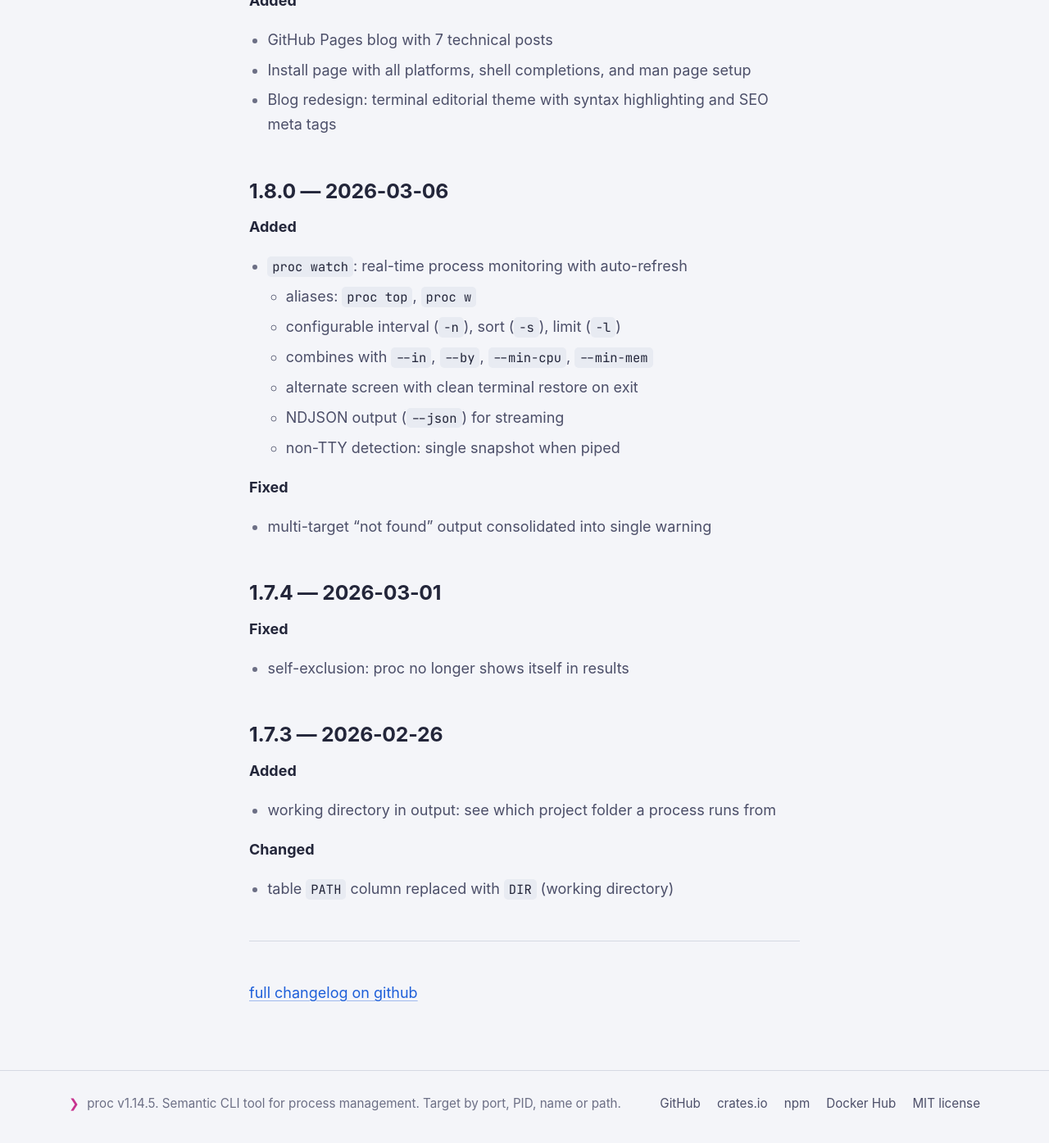
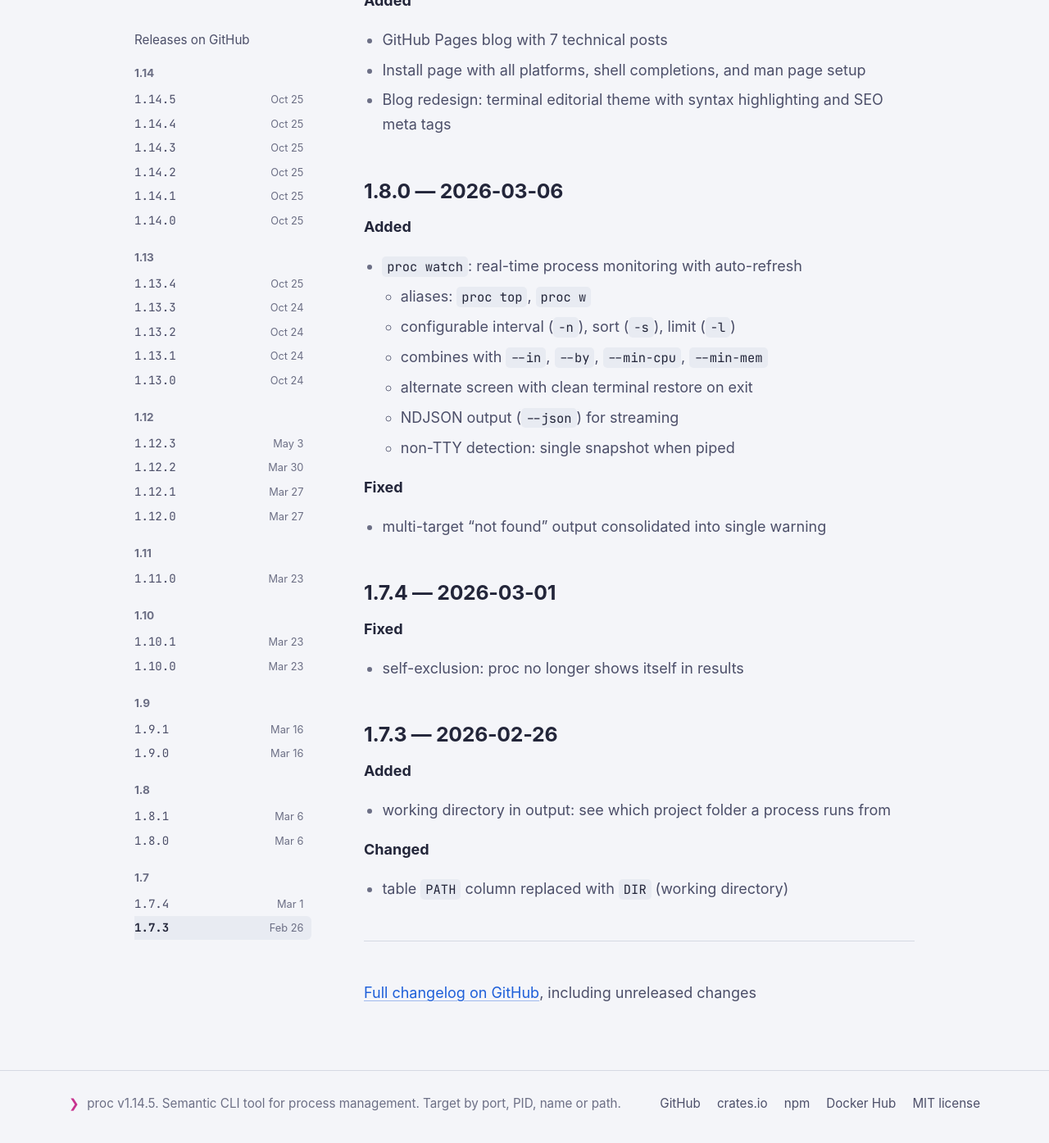
Before and after one commit to yazeed/proc, a Jekyll site: the page built from docs/changelog.md, in a window 1280 px wide and 1400 px high, scrolled down 15264 px. Shown: the top 1395 px of the window at 82% size. Built offline with Jekyll 4.4.1, drawn with Linux system fonts in a browser that asks for light colours; some web fonts are replaced.

Commit message:
docs: version sidebar on the changelog page
Lists every version with its release date, grouped by minor version, and
marks the one being read. Built from the changelog's own headings, so new
releases appear without editing it.

```diff
--- /dev/null
+++ b/docs/_includes/changelog-nav.html
@@ -0,0 +1,28 @@
+{%- comment -%}
+  Built from the rendered changelog's "## X.Y.Z — YYYY-MM-DD" headings, grouped by minor version,
+  so a new release section appears here without editing this file.
+{%- endcomment -%}
+{% assign sections = content | split: '<h2 id="' %}
+{% assign latest_year = sections[1] | split: '</h2>' | first | split: " — " | last | strip | date: "%Y" %}
+<nav class="docs-nav" aria-label="Versions" data-spy>
+  <a class="docs-nav-all" href="https://github.com/yazeed/proc-cli/releases">Releases on GitHub</a>
+  {% assign minor = "" %}
+  {% for section in sections offset: 1 %}
+  {% assign id = section | split: '"' | first %}
+  {% assign heading = section | split: '</h2>' | first | split: '">' | last %}
+  {% assign version = heading | split: " — " | first | strip %}
+  {% assign released = heading | split: " — " | last | strip %}
+  {% assign parts = version | split: "." %}
+  {% capture this_minor %}{{ parts[0] }}.{{ parts[1] }}{% endcapture %}
+  {% if this_minor != minor %}
+  {% unless forloop.first %}</ul>{% endunless %}
+  <p class="docs-nav-group">{{ this_minor }}</p>
+  <ul>
+  {% assign minor = this_minor %}
+  {% endif %}
+  {% assign year = released | date: "%Y" %}
+  {% if year == latest_year %}{% assign date_format = "%b %-d" %}{% else %}{% assign date_format = "%b %-d, %Y" %}{% endif %}
+    <li><a href="#{{ id }}"><span>{{ version }}</span><time class="docs-nav-date" datetime="{{ released }}">{{ released | date: date_format }}</time></a></li>
+  {% if forloop.last %}</ul>{% endif %}
+  {% endfor %}
+</nav>
--- a/docs/_layouts/page.html
+++ b/docs/_layouts/page.html
@@ -1,12 +1,13 @@
 ---
 layout: default
 ---
-{% assign is_docs = false %}
-{% if page.url contains "/commands" %}{% assign is_docs = true %}{% endif %}
-<div class="page{% if is_docs %} page-docs{% endif %}">
-  {% if is_docs %}
+{% assign aside = nil %}
+{% if page.url contains "/commands" %}{% assign aside = "commands" %}{% endif %}
+{% if page.url == "/changelog" %}{% assign aside = "changelog" %}{% endif %}
+<div class="page{% if aside %} page-docs page-{{ aside }}{% endif %}">
+  {% if aside %}
   <aside class="page-aside">
-    {% include commands-nav.html %}
+    {% include {{ aside }}-nav.html %}
   </aside>
   {% endif %}
   <article class="page-body">
--- a/docs/assets/css/style.css
+++ b/docs/assets/css/style.css
@@ -223,7 +223,7 @@ code, kbd, pre { font-family: var(--font-mono); }
   letter-spacing: -0.02em;
 }
 
-.page-docs .page-header h1 {
+.page-commands .page-header h1 {
   font-family: var(--font-mono);
   font-weight: 700;
   letter-spacing: -0.03em;
@@ -263,7 +263,8 @@ code, kbd, pre { font-family: var(--font-mono); }
   font-size: 0.88rem;
 }
 .docs-nav a:hover { background: var(--paper-sunk); color: var(--ink); }
-.docs-nav a[aria-current="page"] {
+.docs-nav a[aria-current="page"],
+.docs-nav a[aria-current="location"] {
   background: var(--paper-sunk);
   color: var(--ink);
   font-weight: 700;
@@ -276,6 +277,21 @@ code, kbd, pre { font-family: var(--font-mono); }
 }
 
 .docs-nav-proc { color: var(--muted); font-weight: 400; }
+
+/* changelog: version on the left, release date on the right */
+.page-changelog .docs-nav li a {
+  display: flex;
+  justify-content: space-between;
+  align-items: baseline;
+  gap: 0.75rem;
+}
+.docs-nav-date {
+  font-family: var(--font-text);
+  font-size: 0.8rem;
+  font-weight: 400;
+  color: var(--muted);
+  white-space: nowrap;
+}
 
 .docs-nav-group {
   margin: 0 0 0.35rem;
--- a/docs/assets/js/site.js
+++ b/docs/assets/js/site.js
@@ -1,4 +1,4 @@
-// proc website: copy buttons, heading anchors, and the target reader on the home page.
+// proc website: copy buttons, heading anchors, sidebar scroll tracking, and the target reader on the home page.
 (function () {
   "use strict";
 
@@ -50,6 +50,60 @@
       a.setAttribute("aria-label", "Link to this section");
       h.appendChild(a);
     });
+  }
+
+  // Sidebars with data-spy mark the section being read, and keep that link in view
+  function setupScrollSpy() {
+    var nav = document.querySelector(".docs-nav[data-spy]");
+    if (!nav) return;
+    var aside = nav.closest(".page-aside");
+    var links = {};
+    nav.querySelectorAll('a[href^="#"]').forEach(function (a) {
+      links[decodeURIComponent(a.getAttribute("href").slice(1))] = a;
+    });
+    var headings = Array.prototype.filter.call(document.querySelectorAll(".prose h2[id]"), function (h) {
+      return links[h.id];
+    });
+    if (!headings.length) return;
+    var current = null;
+    function mark(id) {
+      if (id === current) return;
+      if (current && links[current]) links[current].removeAttribute("aria-current");
+      current = id;
+      var a = links[id];
+      a.setAttribute("aria-current", "location");
+      // scroll the sidebar itself, never the page
+      if (aside && (a.offsetTop < aside.scrollTop || a.offsetTop + a.offsetHeight > aside.scrollTop + aside.clientHeight)) {
+        aside.scrollTop = a.offsetTop - aside.clientHeight / 3;
+      }
+    }
+    // the current section is the last heading that has scrolled past the top fifth of the screen;
+    // at the very bottom it's the last one, since short final sections never reach that line
+    function update() {
+      var id = headings[0].id;
+      var bottom = window.innerHeight + window.scrollY >= document.documentElement.scrollHeight - 2;
+      if (bottom) {
+        id = headings[headings.length - 1].id;
+      } else {
+        var line = window.innerHeight / 5;
+        for (var i = 0; i < headings.length; i++) {
+          if (headings[i].getBoundingClientRect().top <= line) id = headings[i].id;
+          else break;
+        }
+      }
+      mark(id);
+    }
+    var queued = false;
+    window.addEventListener("scroll", function () {
+      if (queued) return;
+      queued = true;
+      requestAnimationFrame(function () {
+        queued = false;
+        update();
+      });
+    }, { passive: true });
+    window.addEventListener("hashchange", update);
+    update();
   }
 
   // The target reader: shows how proc reads each kind of target
@@ -109,6 +163,7 @@
   document.addEventListener("DOMContentLoaded", function () {
     addCopyButtons();
     addHeadingAnchors();
+    setupScrollSpy();
     setupReader();
   });
 })();
```
Also changed, not shown: CHANGELOG.md, docs/changelog.md.
